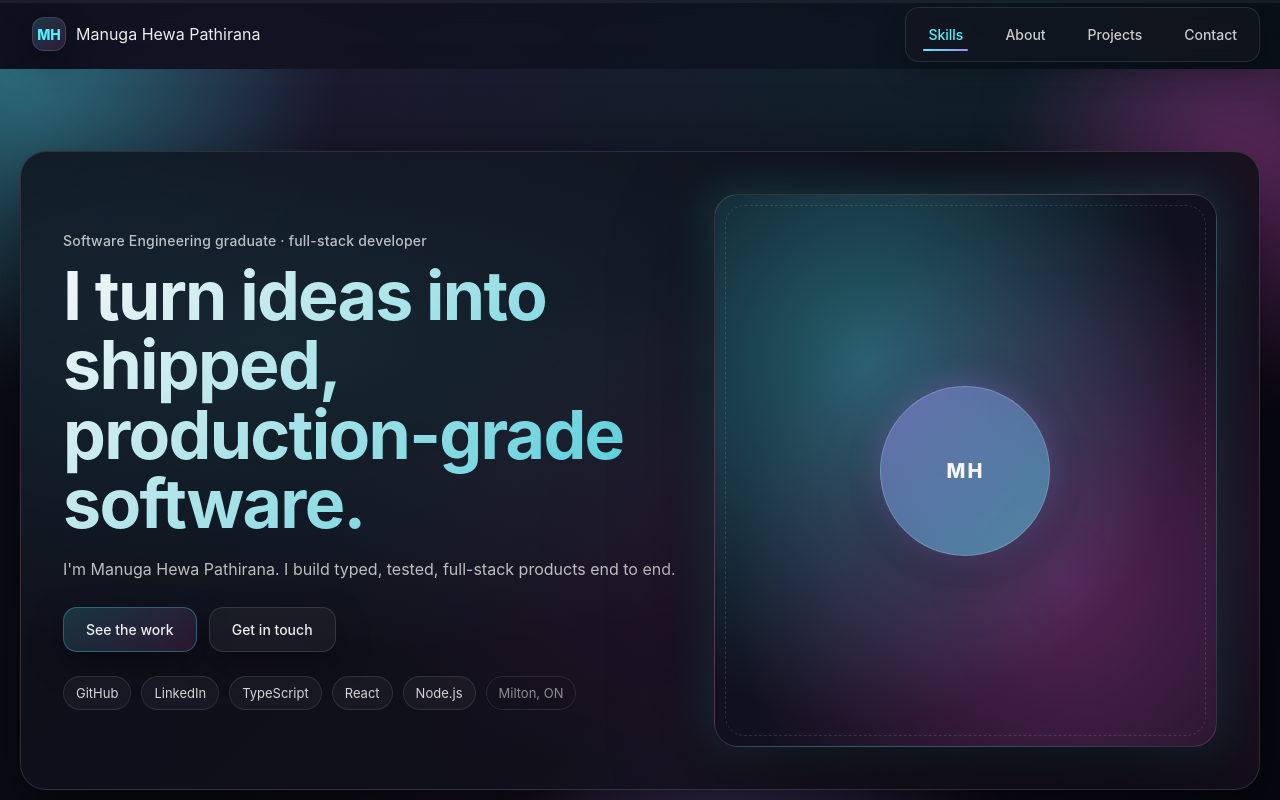
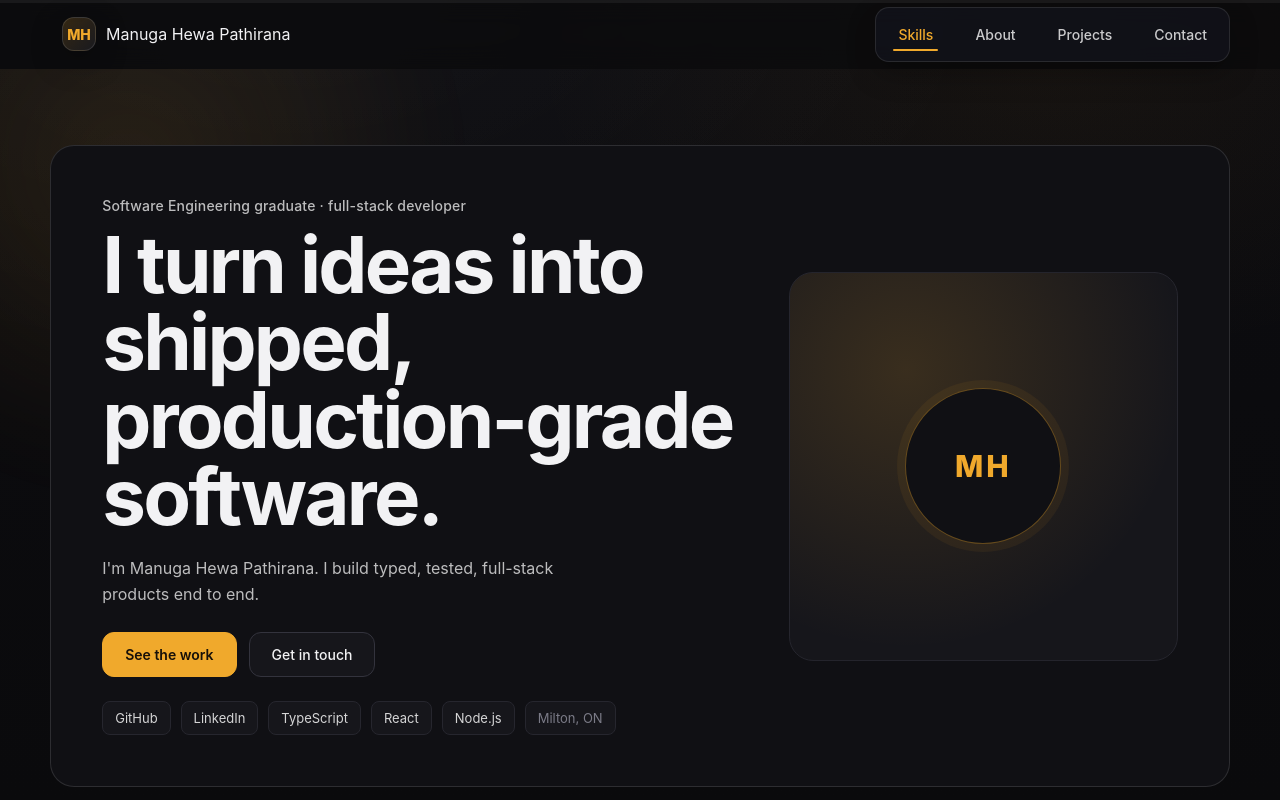
Before and after one commit to ManugaHewa/portfolio-v2, a React (Vite) app in the folder frontend/: page / in a window 1280 px wide. Shown: the top 800 px of the page. Built offline with nearby package versions, Linux system fonts and the light colour scheme; no server answers.

Commit message:
REdid colour theme

```diff
--- a/frontend/src/components/Hero.tsx
+++ b/frontend/src/components/Hero.tsx
@@ -71,7 +71,7 @@ export function Hero() {
               scrollTrigger: {
                 trigger: root,
                 start: "top top",
-                end: "+=85%",
+                end: "+=62%",
                 pin: true,
                 // Direct scrub, no smoothing lag: Lenis already smooths the
                 // scroll position feeding this.
--- a/frontend/src/components/ProjectCard.tsx
+++ b/frontend/src/components/ProjectCard.tsx
@@ -18,7 +18,7 @@ export function ProjectCard({ project, onOpen }: Props) {
   // the cursor across the card face instead of sitting in a fixed spot.
   const glareX = useTransform(springX, (v) => `${v * 100}%`);
   const glareY = useTransform(springY, (v) => `${v * 100}%`);
-  const glare = useMotionTemplate`radial-gradient(340px circle at ${glareX} ${glareY}, rgba(255,255,255,0.14), rgba(78,242,255,0.07) 35%, transparent 65%)`;
+  const glare = useMotionTemplate`radial-gradient(340px circle at ${glareX} ${glareY}, rgba(255,255,255,0.13), rgba(240,169,44,0.06) 35%, transparent 65%)`;
 
   const handleMove = (e: React.MouseEvent<HTMLElement>) => {
     const rect = e.currentTarget.getBoundingClientRect();
--- a/frontend/src/components/Statement.tsx
+++ b/frontend/src/components/Statement.tsx
@@ -8,7 +8,7 @@ const LINES = [
   "Tests, CI, containers: the boring parts, done anyway.",
 ];
 
-const TINTS = ["rgba(78,242,255,0.16)", "rgba(167,139,250,0.18)", "rgba(255,79,216,0.16)"];
+const TINTS = ["rgba(240,169,44,0.10)", "rgba(255,255,255,0.05)", "rgba(240,169,44,0.07)"];
 
 function Line({ text, index, progress }: { text: string; index: number; progress: ReturnType<typeof useScroll>["scrollYProgress"] }) {
   const n = LINES.length;
--- a/frontend/src/styles.css
+++ b/frontend/src/styles.css
@@ -1,18 +1,49 @@
 :root{
-  --bg: #070811;
-  --bg-subtle: #0f1117;
-  --panel: rgba(255,255,255,0.06);
-  --panel-hover: rgba(255,255,255,0.10);
-  --border: rgba(255,255,255,0.12);
-  --text: rgba(255,255,255,0.92);
-  --muted: rgba(255,255,255,0.68);
-  --muted2: rgba(255,255,255,0.52);
-  --cyan:#4ef2ff;
-  --purple:#a78bfa;
-  --pink:#ff4fd8;
-  --shadow: 0 18px 60px rgba(0,0,0,0.55);
-  --radius: 18px;
-  --container: 1280px;
+  /* Ink: neutral rather than blue-black, so the accent is the only warmth. */
+  --bg: #0a0a0c;
+  --surface-1: #101014;
+  --surface-2: #16161b;
+  --surface-3: #1c1c22;
+
+  /* Hairlines, not frosted glass. Solid values read crisper at 1px. */
+  --line: #26262e;
+  --line-strong: #33333d;
+  --line-soft: #1a1a20;
+
+  --text: #f2f2f4;
+  --text-2: #a6a6b0;
+  /* Lightened from #6e6e7a, which measured 3.93:1 on the ink and failed
+     the 4.5:1 floor for the small label text it is used on. */
+  --text-3: #7b7b87;
+
+  /* One interactive accent. Deliberately clear of every domain hue below, so
+     "this is interactive" never reads as "this is a category". */
+  --accent: #f0a92c;
+  --accent-hover: #ffc054;
+  --accent-soft: rgba(240,169,44,0.12);
+  --accent-line: rgba(240,169,44,0.38);
+
+  /* Legacy aliases: older rules still reference these names. */
+  --bg-subtle: var(--surface-1);
+  --panel: var(--surface-2);
+  --panel-hover: var(--surface-3);
+  --border: var(--line);
+  --muted: var(--text-2);
+  --muted2: var(--text-3);
+  --cyan: var(--accent);
+  --purple: var(--accent);
+  --pink: var(--accent);
+
+  --shadow: 0 20px 50px rgba(0,0,0,0.5);
+
+  /* Tighter radii: precise rather than bubbly. */
+  --r-sm: 8px;
+  --r-md: 12px;
+  --r-lg: 18px;
+  --r-xl: 24px;
+  --radius: var(--r-lg);
+
+  --container: 1180px;
   --transition: 0.35s cubic-bezier(0.16, 1, 0.3, 1);
 }
 
@@ -38,11 +69,9 @@ body::before{
   inset:0;
   z-index:-1;
   background:
-    radial-gradient(1400px 700px at 20% 8%, rgba(167,139,250,.12), transparent 55%),
-    radial-gradient(1200px 680px at 78% 6%, rgba(78,242,255,.10), transparent 55%),
-    radial-gradient(1100px 640px at 55% 88%, rgba(255,79,216,.08), transparent 50%),
-    linear-gradient(120deg, rgba(12,14,24,0.96), rgba(7,8,17,0.98));
-  filter: hue-rotate(calc(var(--scroll, 0) * 55deg));
+    radial-gradient(1200px 620px at 22% 0%, rgba(255,255,255,0.035), transparent 60%),
+    radial-gradient(900px 520px at 82% 8%, rgba(240,169,44,0.05), transparent 58%),
+    linear-gradient(180deg, #0c0c10, var(--bg));
 }
 
 a{ color:inherit; text-decoration:none; }
@@ -98,14 +127,14 @@ main > section[id]{ scroll-margin-top: 84px; }
 }
 
 .brand:hover {
-  background: rgba(78,242,255,0.08);
+  background: rgba(240,169,44,0.08);
 }
 
 .brand-mark{
   width:34px; height:34px;
   border-radius:12px;
   display:grid; place-items:center;
-  background: linear-gradient(135deg, rgba(78,242,255,.18), rgba(255,79,216,.14));
+  background: linear-gradient(135deg, rgba(240,169,44,.18), rgba(120,120,140,.14));
   border:1px solid rgba(255,255,255,0.12);
   box-shadow: 0 10px 30px rgba(0,0,0,.35);
   font-weight:800;
@@ -185,9 +214,9 @@ main > section[id]{ scroll-margin-top: 84px; }
   will-change: transform;
 }
 
-.orb-a{ left:-140px; top:-160px; background: radial-gradient(circle at 30% 30%, rgba(78,242,255,0.75), transparent 60%); }
-.orb-b{ right:-220px; top:-110px; background: radial-gradient(circle at 50% 40%, rgba(255,79,216,0.65), transparent 60%); }
-.orb-c{ left:40%; bottom:-280px; background: radial-gradient(circle at 40% 40%, rgba(167,139,250,0.65), transparent 62%); }
+.orb-a{ left:-140px; top:-160px; background: radial-gradient(circle at 30% 30%, rgba(240,169,44,0.75), transparent 60%); }
+.orb-b{ right:-220px; top:-110px; background: radial-gradient(circle at 50% 40%, rgba(120,120,140,0.65), transparent 60%); }
+.orb-c{ left:40%; bottom:-280px; background: radial-gradient(circle at 40% 40%, rgba(150,150,170,0.65), transparent 62%); }
 
 .grid{
   position:absolute; inset:-40px;
@@ -215,8 +244,8 @@ main > section[id]{ scroll-margin-top: 84px; }
   border-radius: 26px;
   border:1px solid rgba(255,255,255,0.12);
   background:
-    radial-gradient(120% 90% at 20% 30%, rgba(78,242,255,0.10), transparent 55%),
-    radial-gradient(100% 90% at 80% 60%, rgba(255,79,216,0.12), transparent 55%),
+    radial-gradient(120% 90% at 20% 30%, rgba(240,169,44,0.10), transparent 55%),
+    radial-gradient(100% 90% at 80% 60%, rgba(120,120,140,0.12), transparent 55%),
     linear-gradient(135deg, rgba(15,16,28,0.92), rgba(18,16,26,0.88));
   box-shadow: 0 30px 80px rgba(0,0,0,0.55);
   overflow:hidden;
@@ -257,7 +286,7 @@ main > section[id]{ scroll-margin-top: 84px; }
   height:6px;
   border-radius:50%;
   background: linear-gradient(135deg, var(--cyan), var(--pink));
-  box-shadow: 0 0 12px rgba(78,242,255,0.5);
+  box-shadow: 0 0 12px rgba(240,169,44,0.5);
   animation: scrollCueBounce 1.8s ease-in-out infinite;
 }
 
@@ -277,11 +306,11 @@ main > section[id]{ scroll-margin-top: 84px; }
   aspect-ratio: 1/1.1;
   border-radius: 24px;
   background:
-    radial-gradient(120% 120% at 30% 30%, rgba(78,242,255,.35), transparent 55%),
-    radial-gradient(120% 120% at 70% 70%, rgba(255,79,216,.28), transparent 55%),
+    radial-gradient(120% 120% at 30% 30%, rgba(240,169,44,.35), transparent 55%),
+    radial-gradient(120% 120% at 70% 70%, rgba(120,120,140,.28), transparent 55%),
     linear-gradient(135deg, rgba(12,15,28,0.95), rgba(20,18,32,0.85));
   border: 1px solid rgba(255,255,255,0.14);
-  box-shadow: 0 36px 90px rgba(0,0,0,0.60), 0 0 50px rgba(78,242,255,0.22);
+  box-shadow: 0 36px 90px rgba(0,0,0,0.60), 0 0 50px rgba(240,169,44,0.22);
   display:grid;
   place-items:center;
   overflow:hidden;
@@ -299,12 +328,12 @@ main > section[id]{ scroll-margin-top: 84px; }
 .hero-photo-inner{
   width: 170px; height: 170px;
   border-radius: 50%;
-  background: linear-gradient(135deg, rgba(167,139,250,.45), rgba(78,242,255,.42));
+  background: linear-gradient(135deg, rgba(150,150,170,.45), rgba(240,169,44,.42));
   border:1px solid rgba(255,255,255,0.18);
   display:grid; place-items:center;
   font-weight:800; letter-spacing:2px;
   color: rgba(255,255,255,0.94);
-  box-shadow: 0 20px 60px rgba(0,0,0,0.35), 0 0 30px rgba(167,139,250,0.35);
+  box-shadow: 0 20px 60px rgba(0,0,0,0.35), 0 0 30px rgba(150,150,170,0.35);
   font-size:20px;
 }
 
@@ -318,11 +347,11 @@ main > section[id]{ scroll-margin-top: 84px; }
 
 .hero-title{
   margin:0 0 18px;
-  font-size: clamp(36px, 6.2vw, 68px);
-  line-height:1.02;
-  letter-spacing:-0.025em;
+  font-size: clamp(40px, 6.6vw, 78px);
+  line-height:0.99;
+  letter-spacing:-0.035em;
   font-weight: 700;
-  background: linear-gradient(135deg, rgba(255,255,255,0.96), rgba(78,242,255,0.82));
+  background: linear-gradient(120deg, #ffffff 30%, var(--accent));
   -webkit-background-clip: text;
   -webkit-text-fill-color: transparent;
   background-clip: text;
@@ -367,13 +396,13 @@ main > section[id]{ scroll-margin-top: 84px; }
 }
 
 .btn-primary{
-  background: linear-gradient(135deg, rgba(78,242,255,0.16), rgba(255,79,216,0.12));
-  border-color: rgba(78,242,255,0.3);
+  background: linear-gradient(135deg, rgba(240,169,44,0.16), rgba(120,120,140,0.12));
+  border-color: rgba(240,169,44,0.3);
 }
 
 .btn-primary:hover {
-  background: linear-gradient(135deg, rgba(78,242,255,0.25), rgba(255,79,216,0.20));
-  box-shadow: 0 10px 30px rgba(78,242,255,0.2);
+  background: linear-gradient(135deg, rgba(240,169,44,0.25), rgba(120,120,140,0.20));
+  box-shadow: 0 10px 30px rgba(240,169,44,0.2);
 }
 
 .hero-meta{
@@ -394,8 +423,8 @@ main > section[id]{ scroll-margin-top: 84px; }
 }
 
 .chip:hover {
-  background: rgba(78,242,255,0.1);
-  border-color: rgba(78,242,255,0.3);
+  background: rgba(240,169,44,0.1);
+  border-color: rgba(240,169,44,0.3);
   color: var(--cyan);
 }
 
@@ -408,7 +437,7 @@ main > section[id]{ scroll-margin-top: 84px; }
   position: relative;
   /* Three lines at roughly 60vh of scroll each. 280vh made the reader work
      noticeably harder than the content justified. */
-  height: 190vh;
+  height: 150vh;
 }
 
 .statement-sticky{
@@ -478,8 +507,8 @@ main > section[id]{ scroll-margin-top: 84px; }
   position:absolute;
   inset:-220px -200px 35% -200px;
   background:
-    radial-gradient(900px 520px at 55% 0%, rgba(167,139,250,0.22), transparent 65%),
-    radial-gradient(780px 480px at 70% 18%, rgba(78,242,255,0.16), transparent 65%),
+    radial-gradient(900px 520px at 55% 0%, rgba(150,150,170,0.22), transparent 65%),
+    radial-gradient(780px 480px at 70% 18%, rgba(240,169,44,0.16), transparent 65%),
     linear-gradient(180deg, rgba(12,14,24,0.0), rgba(12,14,24,0.6));
   opacity:0.9;
   pointer-events:none;
@@ -492,7 +521,7 @@ main > section[id]{ scroll-margin-top: 84px; }
 
 .section-title{
   margin:0 0 8px;
-  font-size: clamp(30px, 3.4vw, 46px);
+  font-size: clamp(32px, 3.8vw, 52px);
   letter-spacing: -0.01em;
   font-weight: 600;
   display:inline-flex;
@@ -507,15 +536,7 @@ main > section[id]{ scroll-margin-top: 84px; }
   height: 0.82em;
   border-radius: 999px;
   background: linear-gradient(180deg, var(--cyan), var(--pink));
-  box-shadow: 0 0 12px rgba(78,242,255,0.4);
-}
-
-.section-subtitle{
-  margin: 10px 0 34px;
-  color: var(--muted);
-  max-width: 80ch;
-  line-height:1.6;
-  font-size: 16px;
+  box-shadow: 0 0 12px rgba(240,169,44,0.4);
 }
 
 .about-grid{
@@ -551,7 +572,7 @@ main > section[id]{ scroll-margin-top: 84px; }
   content: '';
   position: absolute;
   inset: -1px;
-  background: radial-gradient(400px at var(--mx, 50%) var(--my, 0%), rgba(78,242,255,0.1), transparent 60%);
+  background: radial-gradient(400px at var(--mx, 50%) var(--my, 0%), rgba(240,169,44,0.1), transparent 60%);
   opacity: 0;
   transition: opacity 0.3s ease;
   pointer-events: none;
@@ -605,9 +626,9 @@ main > section[id]{ scroll-margin-top: 84px; }
 }
 
 .project-card:hover {
-  border-color: rgba(78,242,255,0.3);
+  border-color: rgba(240,169,44,0.3);
   background: rgba(255,255,255,0.08);
-  box-shadow: 0 20px 60px rgba(78,242,255,0.15);
+  box-shadow: 0 20px 60px rgba(240,169,44,0.15);
 }
 
 .project-content {
@@ -667,21 +688,14 @@ main > section[id]{ scroll-margin-top: 84px; }
   position:absolute;
   inset: -10% -10% 0 -10%;
   background:
-    radial-gradient(60% 60% at 50% 20%, rgba(167,139,250,0.14), transparent 65%),
-    radial-gradient(50% 50% at 80% 60%, rgba(78,242,255,0.10), transparent 65%);
+    radial-gradient(60% 60% at 50% 20%, rgba(150,150,170,0.14), transparent 65%),
+    radial-gradient(50% 50% at 80% 60%, rgba(240,169,44,0.10), transparent 65%);
   pointer-events:none;
   z-index:0;
 }
 .skills-section > *{ position:relative; z-index:1; }
 
 /* ===== Skills: the centrepiece ===================================== */
-
-.section-subtitle-wide{
-  max-width: 78ch;
-  font-size: 17px;
-  line-height: 1.72;
-  color: rgba(255,255,255,0.74);
-}
 
 .skills-stats{
   display:grid;
@@ -739,7 +753,7 @@ main > section[id]{ scroll-margin-top: 84px; }
   border-radius: 28px;
   border:1px solid rgba(255,255,255,0.08);
   background:
-    radial-gradient(60% 55% at 50% 45%, rgba(167,139,250,0.10), transparent 70%),
+    radial-gradient(60% 55% at 50% 45%, rgba(150,150,170,0.10), transparent 70%),
     rgba(255,255,255,0.02);
   box-shadow: 0 24px 80px rgba(0,0,0,0.35);
   overflow:hidden;
@@ -1174,7 +1188,7 @@ main > section[id]{ scroll-margin-top: 84px; }
   height: 100%;
   width: 0%;
   background: linear-gradient(90deg, var(--cyan), var(--pink));
-  box-shadow: 0 10px 24px rgba(78,242,255,0.22);
+  box-shadow: 0 10px 24px rgba(240,169,44,0.22);
   transition: width 120ms linear;
 }
 
@@ -1330,8 +1344,8 @@ main > section[id]{ scroll-margin-top: 84px; }
      tracking a cursor rather than sitting at a default 50% 0%. */
   background: radial-gradient(
     260px circle at var(--mx, 50%) var(--my, 0%),
-    rgba(78,242,255,0.16),
-    rgba(167,139,250,0.10) 40%,
+    rgba(240,169,44,0.16),
+    rgba(150,150,170,0.10) 40%,
     transparent 70%
   );
 }
@@ -1467,7 +1481,7 @@ main > section[id]{ scroll-margin-top: 84px; }
 }
 .impact-item:hover{
   background: rgba(10,12,20,0.6);
-  border-color: rgba(78,242,255,0.26);
+  border-color: rgba(240,169,44,0.26);
 }
 
 /* --- 6. Contact links: an arrow flies in from the left and the value
@@ -1524,7 +1538,7 @@ main > section[id]{ scroll-margin-top: 84px; }
   border-radius: 24px;
   border: 1px solid rgba(255,255,255,0.10);
   background:
-    radial-gradient(120% 80% at 0% 0%, rgba(78,242,255,0.07), transparent 55%),
+    radial-gradient(120% 80% at 0% 0%, rgba(240,169,44,0.07), transparent 55%),
     linear-gradient(135deg, rgba(255,255,255,0.05), rgba(255,255,255,0.02));
   box-shadow: 0 24px 70px rgba(0,0,0,0.34);
 }
@@ -1589,9 +1603,9 @@ main > section[id]{ scroll-margin-top: 84px; }
 .contact-form input:focus,
 .contact-form textarea:focus{
   outline: none;
-  border-color: rgba(78,242,255,0.6);
+  border-color: rgba(240,169,44,0.6);
   background: rgba(4,6,14,0.75);
-  box-shadow: 0 0 0 4px rgba(78,242,255,0.13);
+  box-shadow: 0 0 0 4px rgba(240,169,44,0.13);
 }
 .contact-form input[aria-invalid="true"],
 .contact-form textarea[aria-invalid="true"]{
@@ -1660,7 +1674,7 @@ main > section[id]{ scroll-margin-top: 84px; }
   font-size: 22px;
   color: #061018;
   background: linear-gradient(135deg, var(--cyan), #8affc9);
-  box-shadow: 0 0 26px rgba(78,242,255,0.42);
+  box-shadow: 0 0 26px rgba(240,169,44,0.42);
 }
 .contact-success h3{
   margin: 0;
@@ -1714,8 +1728,8 @@ main > section[id]{ scroll-margin-top: 84px; }
   transition: background var(--transition), border-color var(--transition);
 }
 .contact-route:hover{
-  background: rgba(78,242,255,0.07);
-  border-color: rgba(78,242,255,0.28);
+  background: rgba(240,169,44,0.07);
+  border-color: rgba(240,169,44,0.28);
 }
 .contact-route-label{
   grid-area: label;
@@ -1936,20 +1950,6 @@ main > section[id]{ scroll-margin-top: 84px; }
    cards below lead with a glyph or a chip set rather than a paragraph.
 ================================================================== */
 
-.section-head-row{
-  display: flex;
-  align-items: flex-end;
-  justify-content: space-between;
-  flex-wrap: wrap;
-  gap: 12px;
-  margin-bottom: 34px;
-}
-.section-head-row .kicker{
-  margin-bottom: 8px;
-}
-.section-head-row .section-title{
-  margin: 0;
-}
 .section-note{
   margin: 0;
   font-size: 14px;
@@ -1966,8 +1966,8 @@ main > section[id]{ scroll-margin-top: 84px; }
   margin-bottom: 16px;
   border-radius: 14px;
   color: var(--cyan);
-  background: linear-gradient(135deg, rgba(78,242,255,0.14), rgba(167,139,250,0.10));
-  border: 1px solid rgba(78,242,255,0.22);
+  background: linear-gradient(135deg, rgba(240,169,44,0.14), rgba(150,150,170,0.10));
+  border: 1px solid rgba(240,169,44,0.22);
   transition: transform var(--transition), color var(--transition),
               border-color var(--transition);
 }
@@ -1977,7 +1977,7 @@ main > section[id]{ scroll-margin-top: 84px; }
 }
 .panel-spotlight:hover .capability-glyph{
   color: #fff;
-  border-color: rgba(78,242,255,0.45);
+  border-color: rgba(240,169,44,0.45);
   transform: scale(1.06) rotate(-3deg);
 }
 .panel-spotlight h3{
@@ -2008,7 +2008,7 @@ main > section[id]{ scroll-margin-top: 84px; }
               background var(--transition);
 }
 .project-card:hover .stack-chip{
-  border-color: rgba(78,242,255,0.26);
+  border-color: rgba(240,169,44,0.26);
   color: rgba(255,255,255,0.92);
 }
 .stack-chip-more{
@@ -2031,8 +2031,7 @@ main > section[id]{ scroll-margin-top: 84px; }
 }
 
 @media (max-width: 720px){
-  .section-head-row{ align-items: flex-start; }
-}
+  }
 
 @media (prefers-reduced-motion: reduce){
   .panel-spotlight:hover .capability-glyph{ transform: none; }
@@ -2158,3 +2157,301 @@ main > section[id]{ scroll-margin-top: 84px; }
   .skeleton-chip{ animation: none; }
   .nav-link::after{ transition: opacity var(--transition); }
 }
+
+/* ===== Section headers: editorial, numbered, ruled ==================
+   One arrangement for every section. The number and the hairline carry the
+   structure, which matters more now that each section leads with a single
+   line instead of a paragraph.
+==================================================================== */
+
+.section-head{
+  display: grid;
+  grid-template-columns: 190px minmax(0, 1fr);
+  gap: 28px;
+  align-items: start;
+  padding-top: 26px;
+  border-top: 1px solid var(--line);
+  margin-bottom: clamp(38px, 4.5vw, 62px);
+}
+
+.section-head-meta{
+  display: flex;
+  align-items: baseline;
+  gap: 12px;
+  padding-top: 10px;
+}
+.section-index{
+  font-size: 12px;
+  font-weight: 700;
+  font-variant-numeric: tabular-nums;
+  letter-spacing: 0.08em;
+  color: var(--accent);
+}
+.section-kicker{
+  font-size: 12px;
+  letter-spacing: 0.15em;
+  text-transform: uppercase;
+  color: var(--text-3);
+  line-height: 1.4;
+}
+
+.section-head-main{
+  display: flex;
+  align-items: baseline;
+  justify-content: space-between;
+  flex-wrap: wrap;
+  gap: 14px;
+}
+.section-head .section-title{
+  margin: 0;
+  max-width: 20ch;
+}
+/* The accent bar belonged to the old centred look; the rule and number
+   above do that job now. */
+.section-head .section-title::before{
+  display: none;
+}
+.section-head .section-note{
+  margin: 0;
+  font-size: 14px;
+  color: var(--text-3);
+  max-width: 30ch;
+  text-align: right;
+}
+
+@media (max-width: 860px){
+  .section-head{
+    grid-template-columns: 1fr;
+    gap: 14px;
+  }
+  .section-head-meta{ padding-top: 0; }
+  .section-head .section-title{ max-width: none; }
+  .section-head .section-note{ text-align: left; }
+}
+
+/* ===== Surfaces: solid, hairlined, less frosted ==================== */
+
+.panel,
+.domain-card,
+.skills-stat,
+.panel,
+.domain-card,
+.skills-stat,
+.skill-detail,
+.contact-routes,
+.contact-expect{
+  background: var(--surface-1);
+}
+.contact-panel,
+.impact-strip{
+  background: var(--surface-1);
+}
+.project-card{
+  background: var(--surface-1);
+}
+.project-card:hover{
+  background: var(--surface-2);
+  border-color: var(--accent-line);
+  box-shadow: 0 20px 50px rgba(0,0,0,0.45);
+}
+.panel:hover{
+  background: var(--surface-2);
+  border-color: var(--line-strong);
+}
+
+/* Radii tightened across the board: precise rather than pill-shaped. */
+.panel,
+.domain-card,
+.skills-stat,
+.impact-strip,
+.contact-panel,
+.contact-routes,
+.contact-expect,
+.skill-detail,
+.skills-network,
+.project-card,
+.modal-card,
+.hero-frame{
+  border-radius: var(--r-xl);
+}
+.impact-item,
+.contact-availability,
+.project-skeleton,
+.load-error,
+.modal-fact,
+.capability-glyph{
+  border-radius: var(--r-md);
+}
+
+/* ===== Hero: left-aligned, less ornament ========================== */
+
+.hero-frame{
+  background: var(--surface-1);
+  box-shadow: none;
+  padding: clamp(28px, 4vw, 54px);
+}
+/* The three orbs were the loudest thing on the page. Keep one soft lift
+   behind the frame instead of a light show. */
+.orb-b,
+.orb-c{ display: none; }
+.orb-a{
+  left: -10%;
+  top: -20%;
+  width: 640px;
+  height: 640px;
+  opacity: 0.35;
+  background: radial-gradient(circle at 40% 40%, rgba(240,169,44,0.30), transparent 62%);
+}
+.grid{ opacity: 0.18; }
+
+/* ===== Chips, pills, buttons ====================================== */
+
+.chip,
+.stack-chip,
+.meta-pill{
+  border-radius: var(--r-sm);
+  border-color: var(--line);
+  background: var(--surface-2);
+}
+.btn{
+  border-radius: var(--r-md);
+  border-color: var(--line-strong);
+  background: var(--surface-2);
+  box-shadow: none;
+}
+.btn:hover{
+  background: var(--surface-3);
+  border-color: var(--accent-line);
+  box-shadow: none;
+}
+.btn-primary{
+  background: var(--accent);
+  border-color: var(--accent);
+  color: #171009;
+  font-weight: 600;
+}
+.btn-primary:hover{
+  background: var(--accent-hover);
+  border-color: var(--accent-hover);
+  color: #171009;
+}
+
+/* ===== Scroll progress: a hairline, not a glow ==================== */
+.scroll-progress-bar{
+  background: var(--accent);
+  box-shadow: none;
+}
+
+/* ===== Header ===================================================== */
+.site-header{
+  background: rgba(10,10,12,0.72);
+  border-bottom: 1px solid transparent;
+}
+.site-header.is-scrolled{
+  background: rgba(10,10,12,0.9);
+  border-bottom-color: var(--line);
+}
+
+/* ===== Fixes from reviewing the rendered page ======================
+   Everything below was found by screenshotting the built site, not by
+   reading the stylesheet.
+================================================================== */
+
+/* The diagonal white-to-amber gradient landed mid-word, so "into" was half
+   coloured and the last two lines were fully amber for no reason. A headline
+   should not look like the colour slipped. */
+.hero-title{
+  background: none;
+  -webkit-text-fill-color: currentColor;
+  color: var(--text);
+}
+
+/* The old cyan/pink washes turned muddy brown once recoloured. A flat panel
+   with a single amber wash and a crisp monogram reads deliberate instead. */
+.hero-photo{
+  aspect-ratio: 1 / 1;
+  max-width: 400px;
+  border-radius: var(--r-xl);
+  background:
+    radial-gradient(120% 120% at 30% 25%, rgba(240,169,44,0.16), transparent 60%),
+    var(--surface-2);
+  border: 1px solid var(--line);
+  box-shadow: none;
+}
+.hero-photo-ring{
+  inset: 14px;
+  border-radius: var(--r-lg);
+  border: 1px dashed rgba(240,169,44,0.28);
+  opacity: 0.8;
+}
+.hero-photo-inner{
+  color: var(--text);
+  text-shadow: none;
+}
+
+/* The frame was a full viewport tall with the right half mostly empty. */
+.hero{
+  min-height: auto;
+  padding: clamp(32px, 5vw, 68px) 0 clamp(40px, 6vw, 88px);
+}
+.hero-inner{ padding: 12px 0 24px; }
+.hero-frame{
+  grid-template-columns: 1.25fr 0.75fr;
+  gap: clamp(24px, 3vw, 48px);
+}
+.hero-title{
+  max-width: 16ch;
+  margin-bottom: 20px;
+}
+.hero-subtitle{ max-width: 48ch; }
+
+/* Links were crammed against the stack chips with no separation. */
+.project-links{
+  margin-top: 16px;
+  padding-top: 14px;
+  border-top: 1px solid var(--line-soft);
+  width: 100%;
+}
+.project-content{ gap: 0; }
+.project-desc{ margin-bottom: 0; }
+
+/* Inputs kept a blue-black cast from the old palette. */
+.contact-form input,
+.contact-form textarea{
+  background: var(--surface-2);
+  border-color: var(--line-strong);
+}
+.contact-form input:focus,
+.contact-form textarea:focus{
+  background: var(--surface-3);
+  border-color: var(--accent);
+  box-shadow: 0 0 0 4px var(--accent-soft);
+}
+
+/* The kicker wrapped to two lines inside its 190px column and pushed the
+   number out of line with the title. */
+.section-head{ grid-template-columns: 210px minmax(0, 1fr); }
+.section-kicker{ font-size: 11px; letter-spacing: 0.13em; }
+.section-head-main{ align-items: flex-start; }
+.section-head .section-note{ padding-top: 10px; }
+
+/* The scroll cue sat over dead space at the bottom of a much shorter hero. */
+.scroll-cue{ display: none; }
+
+/* The monogram disc was a grey-to-amber gradient, which mixes to olive mud.
+   A dark disc with an amber rim and amber initials is legible and on-system. */
+.hero-photo-inner{
+  width: 156px;
+  height: 156px;
+  background: var(--surface-1);
+  border: 1px solid var(--accent-line);
+  color: var(--accent);
+  font-size: 30px;
+  letter-spacing: 3px;
+  box-shadow: 0 0 0 8px rgba(240,169,44,0.06);
+  text-shadow: none;
+}
+
+/* The dashed ring span at this rotation read as stray diagonal lines in the
+   corners rather than as a ring, so it goes. */
+.hero-photo-ring{ display: none; }
```
Also changed, not shown: frontend/index.html (+1 -1 lines), frontend/src/App.tsx (+15 -22 lines), frontend/src/components/ContactSection.tsx (+8 -10 lines), frontend/src/components/SectionHead.tsx (added, +39 -0 lines), frontend/src/components/SkillsGraph.tsx (+30 -13 lines), frontend/src/components/SkillsSection.tsx (+8 -10 lines), frontend/src/skills.ts (+14 -14 lines).
